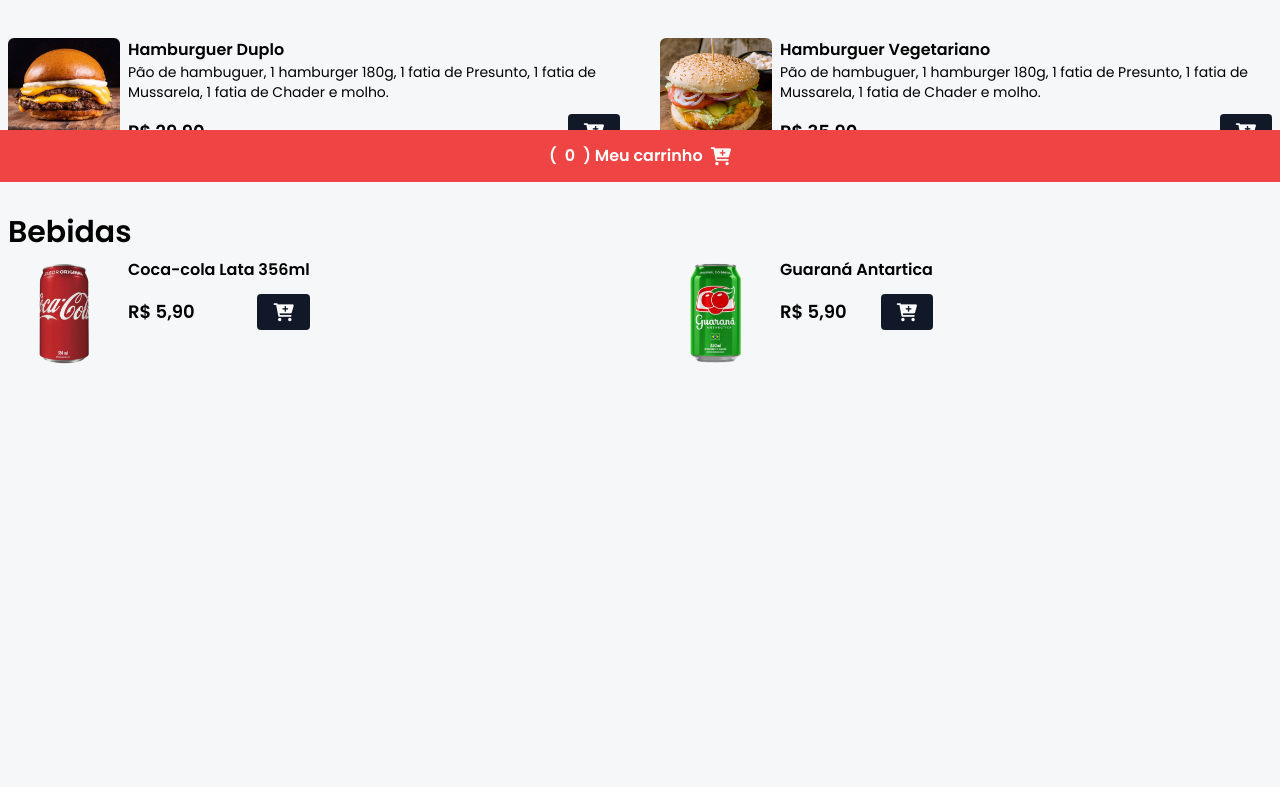
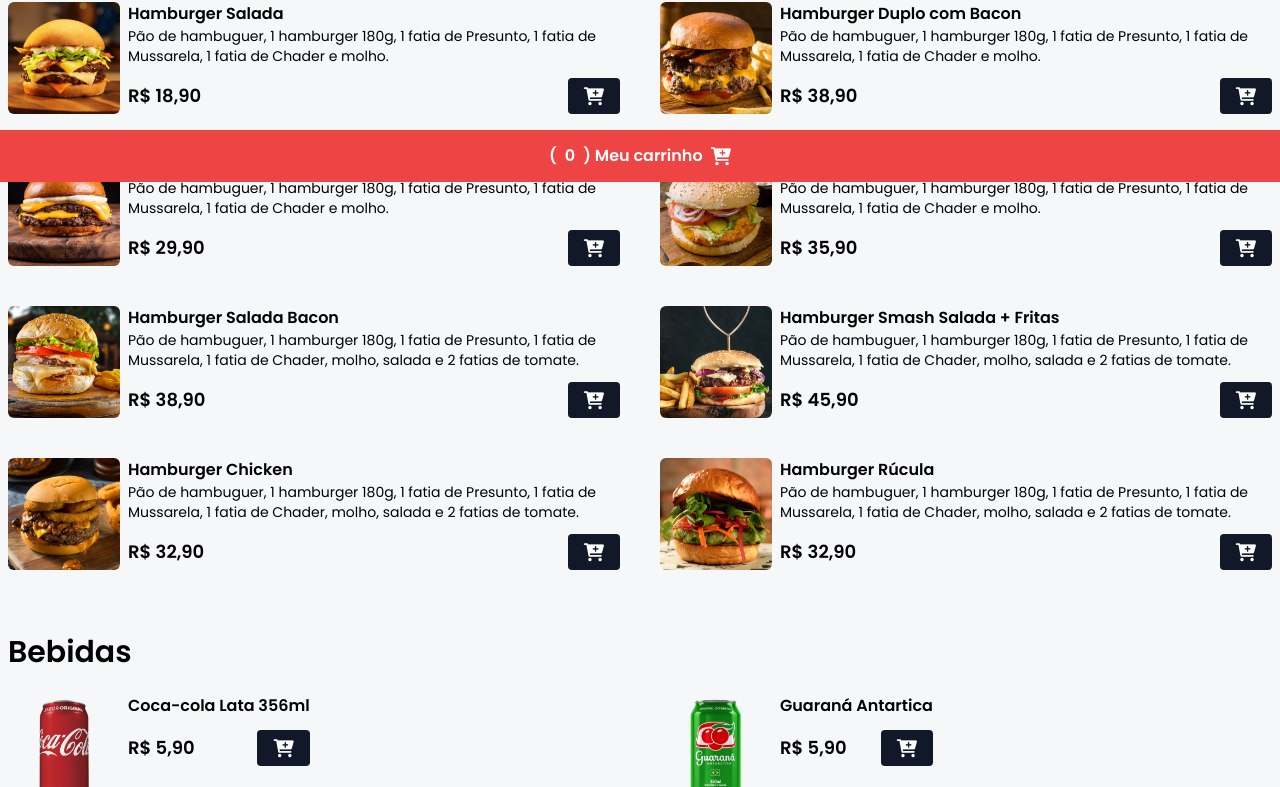
Before and after one commit to brunohmduarte/cardapio-digital-amostra, a website: page index.html in a window 1280 px wide. Shown: the part 618-1405 px from the top of the page. Before the commit the page ends 1052 px from the top, so only its background shows below. Drawn offline with Linux system fonts and the light colour scheme.

Commit message:
💄 Adicionar os restantes dos produtos + algumas estilizações

```diff
--- a/index.html
+++ b/index.html
@@ -15,31 +15,31 @@
 </head>
 
 <body>
-    <!-- HEADER -->
     <header class="w-full h-[420px] bg-zinc-900 bg-home">
         <div class="w-full h-full flex flex-col justify-center items-center">
             <img src="./assets/hamb-1.png" alt="Hamburger 1"
-                class="w-32 h-32 rounded-full shadow-lg hover:scale-110 duration-200">
+                class="w-32 h-32 mb-4 rounded-full shadow-lg hover:scale-110 duration-200">
             <h1 class="text-4x1 mt-3 mb-2 font-bold text-white text-4xl">Duarte's Burguer</h1>
             <span class="text-white font-light">O melhor hambuguer de Marília e Região</span>
-            <div class="bg-green-600 px-4 py-2 my-4 rounded-lg" id="date-span">
+            <div class="bg-green-600 px-4 py-2 mt-7 mb-4 rounded-lg" id="date-span">
                 <span  class="text-white">Seg. à Sáb. das 18h às 23h</span>
             </div>
         </div>
     </header>
-    <!-- /HEADER -->
 
-    <!-- MENU -->
-    <h2 class="text-2x1 md:text-5x1 font-bold text-center mt-9 mb-6">Conheça nosso menu</h2>
+    <h2 class="text-2xl md:text-4xl font-bold text-center mt-9 mb-16">Conheça nosso menu</h2>
+
+    <div class="mx-auto max-w-7xl px-2 mt-2 mb-6">
+        <h2 class="font-bold text-3xl">Hamburgers</h2>
+    </div>
 
     <div id="menu">
         <main class="grid grid-cols-1 md:grid-cols-2 gap-7 md:gap-10 mx-auto max-w-7xl px-2 mb-16">
-            <!-- PRODUCT -->
             <div class="flex gap-2">
-                <img src="./assets/hamb-1.png" alt="Hambuger Smash"
+                <img src="./assets/hamb-1.png" alt="Hambuger Salada"
                     class="w-28 h-28 rounded-md hover:scale-110 hover:rotate-2 duration-300" />
                 <div>
-                    <p class="font-bold">Hamburguer Salada</p>
+                    <p class="font-bold">Hamburger Salada</p>
                     <p class="text-sm">Pão de hambuguer, 1 hamburger 180g, 1 fatia de Presunto, 1 fatia de Mussarela, 1
                         fatia de Chader e molho.</p>
                     <div class="flex items-center gap-2 justify-between mt-3">
@@ -54,14 +54,11 @@
                     </div>
                 </div>
             </div>
-            <!-- /PRODUCT -->
-
-            <!-- PRODUCT -->
             <div class="flex gap-2">
-                <img src="./assets/hamb-2.png" alt="Hambuger Duplo"
+                <img src="./assets/hamb-2.png" alt="Hambuger com Bacon"
                     class="w-28 h-28 rounded-md hover:scale-110 hover:rotate-2 duration-300" />
                 <div>
-                    <p class="font-bold">Hamburguer Duplo com Bacon</p>
+                    <p class="font-bold">Hamburger Duplo com Bacon</p>
                     <p class="text-sm">Pão de hambuguer, 1 hamburger 180g, 1 fatia de Presunto, 1 fatia de Mussarela, 1
                         fatia de Chader e molho.</p>
                     <div class="flex items-center gap-2 justify-between mt-3">
@@ -73,14 +70,11 @@
                     </div>
                 </div>
             </div>
-            <!-- /PRODUCT -->
-
-            <!-- PRODUCT -->
             <div class="flex gap-2">
                 <img src="./assets/hamb-3.png" alt="Hambuger Duplo"
                     class="w-28 h-28 rounded-md hover:scale-110 hover:rotate-2 duration-300" />
                 <div>
-                    <p class="font-bold">Hamburguer Duplo</p>
+                    <p class="font-bold">Hamburger Duplo</p>
                     <p class="text-sm">Pão de hambuguer, 1 hamburger 180g, 1 fatia de Presunto, 1 fatia de Mussarela, 1
                         fatia de Chader e molho.</p>
                     <div class="flex items-center gap-2 justify-between mt-3">
@@ -92,14 +86,11 @@
                     </div>
                 </div>
             </div>
-            <!-- /PRODUCT -->
-
-            <!-- PRODUCT -->
             <div class="flex gap-2">
-                <img src="./assets/hamb-4.png" alt="Hambuger Duplo"
+                <img src="./assets/hamb-4.png" alt="Hambuger Vegetariano"
                     class="w-28 h-28 rounded-md hover:scale-110 hover:rotate-2 duration-300" />
                 <div>
-                    <p class="font-bold">Hamburguer Vegetariano</p>
+                    <p class="font-bold">Hamburger Vegetariano</p>
                     <p class="text-sm">Pão de hambuguer, 1 hamburger 180g, 1 fatia de Presunto, 1 fatia de Mussarela, 1
                         fatia de Chader e molho.</p>
                     <div class="flex items-center gap-2 justify-between mt-3">
@@ -111,15 +102,77 @@
                     </div>
                 </div>
             </div>
-            <!-- /PRODUCT -->
+            <div class="flex gap-2">
+                <img src="./assets/hamb-5.png" alt="Hambuger Salada Bacon"
+                    class="w-28 h-28 rounded-md hover:scale-110 hover:rotate-2 duration-300" />
+                <div>
+                    <p class="font-bold">Hamburger Salada Bacon</p>
+                    <p class="text-sm">Pão de hambuguer, 1 hamburger 180g, 1 fatia de Presunto, 1 fatia de Mussarela, 1
+                        fatia de Chader, molho, salada e 2 fatias de tomate.</p>
+                    <div class="flex items-center gap-2 justify-between mt-3">
+                        <p class="font-bold text-lg">R$ 38,90</p>
+                        <button class="bg-gray-900 px-4 py-1 rounded add-to-cart-btn" data-name="Hamburger Salada Bacon"
+                            data-price="38.90">
+                            <i class="fa fa-cart-plus text-lg text-white"></i>
+                        </button>
+                    </div>
+                </div>
+            </div>
+            <div class="flex gap-2">
+                <img src="./assets/hamb-6.png" alt="Hambuger Smash Salada + Fritas"
+                    class="w-28 h-28 rounded-md hover:scale-110 hover:rotate-2 duration-300" />
+                <div>
+                    <p class="font-bold">Hamburger Smash Salada + Fritas</p>
+                    <p class="text-sm">Pão de hambuguer, 1 hamburger 180g, 1 fatia de Presunto, 1 fatia de Mussarela, 1
+                        fatia de Chader, molho, salada e 2 fatias de tomate.</p>
+                    <div class="flex items-center gap-2 justify-between mt-3">
+                        <p class="font-bold text-lg">R$ 45,90</p>
+                        <button class="bg-gray-900 px-4 py-1 rounded add-to-cart-btn" data-name="Hamburger Smash Salada + Fritas"
+                            data-price="45.90">
+                            <i class="fa fa-cart-plus text-lg text-white"></i>
+                        </button>
+                    </div>
+                </div>
+            </div>
+            <div class="flex gap-2">
+                <img src="./assets/hamb-7.png" alt="Hambuger Chicken"
+                    class="w-28 h-28 rounded-md hover:scale-110 hover:rotate-2 duration-300" />
+                <div>
+                    <p class="font-bold">Hamburger Chicken</p>
+                    <p class="text-sm">Pão de hambuguer, 1 hamburger 180g, 1 fatia de Presunto, 1 fatia de Mussarela, 1
+                        fatia de Chader, molho, salada e 2 fatias de tomate.</p>
+                    <div class="flex items-center gap-2 justify-between mt-3">
+                        <p class="font-bold text-lg">R$ 32,90</p>
+                        <button class="bg-gray-900 px-4 py-1 rounded add-to-cart-btn" data-name="Hamburger Chicken"
+                            data-price="32.90">
+                            <i class="fa fa-cart-plus text-lg text-white"></i>
+                        </button>
+                    </div>
+                </div>
+            </div>
+            <div class="flex gap-2">
+                <img src="./assets/hamb-8.png" alt="Hambuger Rúcula"
+                    class="w-28 h-28 rounded-md hover:scale-110 hover:rotate-2 duration-300" />
+                <div>
+                    <p class="font-bold">Hamburger Rúcula</p>
+                    <p class="text-sm">Pão de hambuguer, 1 hamburger 180g, 1 fatia de Presunto, 1 fatia de Mussarela, 1
+                        fatia de Chader, molho, salada e 2 fatias de tomate.</p>
+                    <div class="flex items-center gap-2 justify-between mt-3">
+                        <p class="font-bold text-lg">R$ 32,90</p>
+                        <button class="bg-gray-900 px-4 py-1 rounded add-to-cart-btn" data-name="Hamburger Rúcula"
+                            data-price="32.90">
+                            <i class="fa fa-cart-plus text-lg text-white"></i>
+                        </button>
+                    </div>
+                </div>
+            </div>
         </main>
 
-        <div class="mx-auto max-w-7xl px-2 my-2">
+        <div class="mx-auto max-w-7xl px-2 mt-2 mb-6">
             <h2 class="font-bold text-3xl">Bebidas</h2>
         </div>
 
-        <div class="grid grid-cols-1 md:grid-cols-2 gap-7 md:gap-10 mx-auto max-w-7xl px-2 mb-16">
-            <!-- DRINK -->
+        <div class="grid grid-cols-1 md:grid-cols-2 gap-7 md:gap-10 mx-auto max-w-7xl px-2 mb-28">
             <div class="flex gap-2 w-full">
                 <img src="./assets/refri-1.png" alt="Coca-cola Lata 356ml"
                     class="w-28 h-28 rounded-md hover:scale-110 hover:rotate-2 duration-300" />
@@ -134,9 +187,7 @@
                     </div>
                 </div>
             </div>
-            <!-- /DRINK -->
 
-            <!-- DRINK -->
             <div class="flex gap-2 w-full">
                 <img src="./assets/refri-2.png" alt="Guaraná Antartica"
                     class="w-28 h-28 rounded-md hover:scale-110 hover:rotate-2 duration-300" />
@@ -151,18 +202,15 @@
                     </div>
                 </div>
             </div>
-            <!-- /DRINK -->
         </div>
     </div>
-    <!-- /MENU -->
 
-    <!-- MODAL CART -->
     <div
         id="cart-modal"
         class="w-full h-full bg-black/50 fixed top-0 left-0 z-[99] items-center justify-center hidden"
     >
         <div class="bg-white p-5 rounded-md min-w-[90%] md:min-w-[600px]">
-            <h2 class="text-center text-2xl font-bold mb-4">Meu carrinho</h2>
+            <h2 class="text-center text-2xl font-bold mb-6">Meu carrinho</h2>
 
             <div id="cart-items" class="flex justify-between mb-2 flex-col max-h-80 overflow-y-auto"></div>
 
@@ -183,13 +231,11 @@
 
             <div class="w-full flex items-center justify-between mt-5">
                 <button id="closed-modal-btn" class="bg-gray-300 font-semibold px-4 py-2 mr-1 rounded">Continuar comprando</button>
-                <button id="checkout-btn" class="bg-green-500 font-semibold text-white px-4 py-2 rounded">Finalizar compra</button>
+                <button id="checkout-btn" class="bg-green-500 font-semibold text-white px-8 py-2 rounded">Finalizar compra</button>
             </div>
         </div>
     </div>
-    <!-- /MODAL CART -->
 
-    <!-- FOOTER -->
     <footer class="w-full bg-red-500 py-3 fixed bottom-0 z-40 flex items-center justify-center">
         <button
             class="flex items-center gap-2 text-white font-semibold"
@@ -200,7 +246,6 @@
             <i class="fa fa-cart-plus text-lg text-white"></i>
         </button>
     </footer>
-    <!-- /FOOTER -->
 
     <script src="./script.js"></script>
 </body>
```
Also changed, not shown: styles/output.css.
